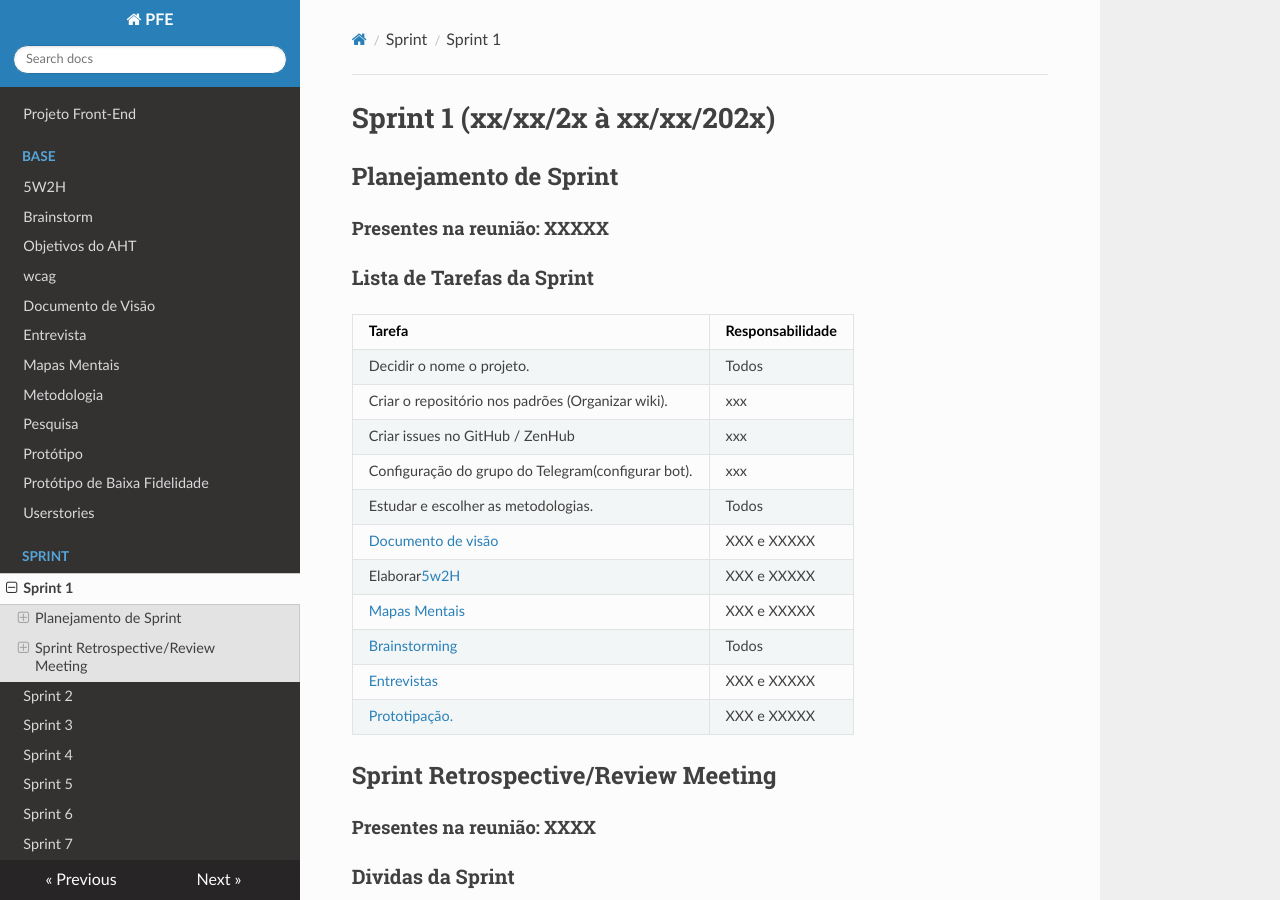
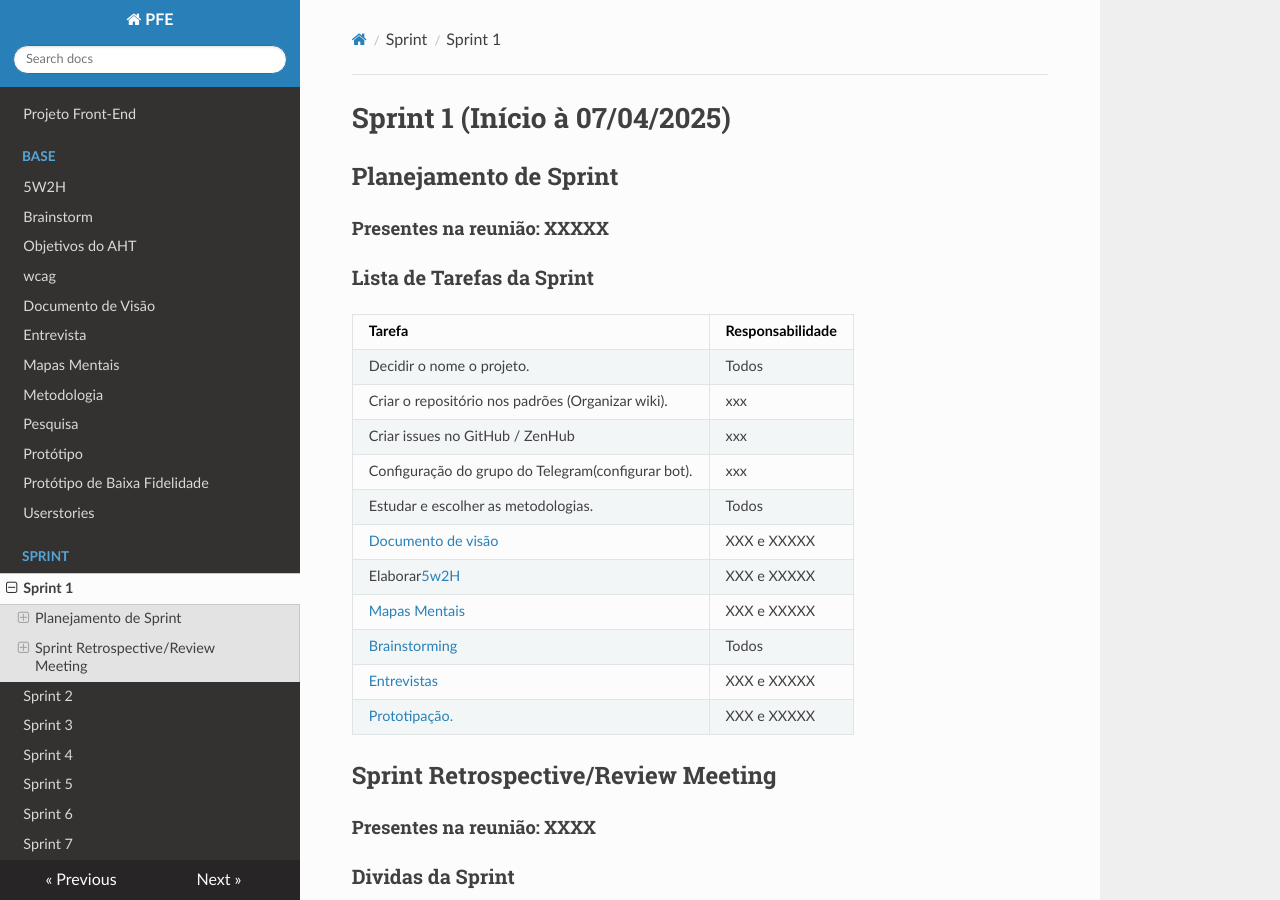
Before and after one commit to Projetos-de-Extensao/PFE_25.1_8001_I, an MkDocs documentation site: the page built from docs/sprint/sprint1.md, in a window 1280 px wide and 900 px high. Built offline with MkDocs 1.6.1, drawn with Linux system fonts in a browser that asks for light colours; nearby versions of some CDN libraries.

Commit message:
Update sprint1.md

```diff
--- a/docs/sprint/sprint1.md
+++ b/docs/sprint/sprint1.md
@@ -2,7 +2,7 @@
 id: sprint1
 title: Sprint 1
 ---
-# Sprint 1 (xx/xx/2x à xx/xx/202x)
+# Sprint 1 (Início à 07/04/2025)
 
 ## Planejamento de Sprint
 
```
